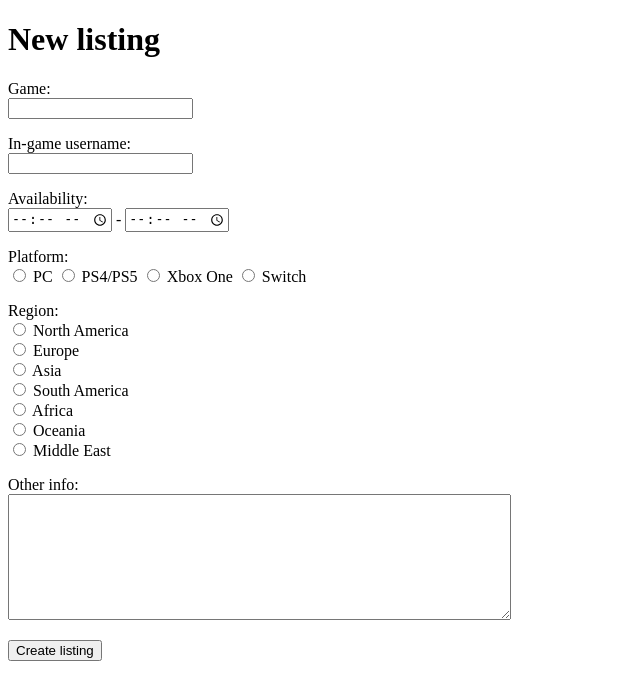
After one commit to Akoivul/FightLink, a Flask app: page /new_item in a window 1280 px wide. The commit adds this page. Shown: the top 700 px of the page, without its empty margins (0-640 px from the left). Run offline with Flask 3, Linux system fonts and the light colour scheme.

Commit message:
Added new item form

```diff
--- a/app.py
+++ b/app.py
@@ -11,6 +11,27 @@ app.secret_key = config.secret_key
 @app.route("/")
 def index():
     return render_template("index.html")
+
+@app.route("/new_item")
+def new_item():
+    return render_template("new_item.html")
+
+@app.route("/create_item", methods=["POST"])
+def create_item():
+    game_name = request.form["game_name"]
+    game_username = request.form["game_username"]
+    availability_start = request.form["availability_start"]
+    availability_end = request.form["availability_end"]
+    platform = request.form["platform"]
+    region = request.form["region"]
+    other_info = request.form["other_info"]
+    user_id = session["user_id"]
+
+    sql = """INSERT INTO items (game_name, game_username, availability_start, availability_end, platform, region, other_info)
+             VALUES (?, ?, ?, ?, ?, ?, ?)"""
+    db.execute(sql, [game_name, game_username, availability_start, availability_end, platform, region, other_info])
+
+    return redirect("/")
 
 @app.route("/register")
 def register():
@@ -42,10 +63,13 @@ def login():
         username = request.form["username"]
         password = request.form["password"]
 
-        sql = "SELECT password_hash FROM users WHERE username = ?"
-        password_hash = db.query(sql, [username])[0][0]
+        sql = "SELECT id, password_hash FROM users WHERE username = ?"
+        result = db.query(sql, [username])[0]
+        user_id = result["id"]
+        password_hash = result["password_hash"]
 
         if check_password_hash(password_hash, password):
+            session["user_id"] = user_id
             session["username"] = username
             return redirect("/")
         else:
@@ -53,5 +77,6 @@ def login():
 
 @app.route("/logout")
 def logout():
+    del session["user_id"]
     del session["username"]
     return redirect("/")
--- a/templates/index.html
+++ b/templates/index.html
@@ -19,6 +19,7 @@
     <a href="/register">Register</a>
     <a href="/logout">Log out</a>
   </p>
+     <a href="/new_item">New listing</a>
 </body>
 
 </html>
--- /dev/null
+++ b/templates/new_item.html
@@ -0,0 +1,50 @@
+<!DOCTYPE html>
+<html>
+
+<head>
+  <title>New listing</title>
+</head>
+
+<body>
+  <h1>New listing</h1>
+  <form action="/create_item" method="post">
+    <p>
+      Game: <br />
+      <input type="text" name="game_name" />
+    </p>
+    <p>
+      In-game username: <br />
+      <input type="text" name="game_username" />
+    </p>
+    <p>
+      Availability: <br />
+      <input type="time" id="availability_start" name="availability_start" required />
+      -
+      <input type="time" id="availability_end" name="availability_end" required />
+    </p>
+    <p>
+      Platform: <br />
+      <input type="radio" name="platform" value="PC" required /> PC
+      <input type="radio" name="platform" value="PS" required /> PS4/PS5
+      <input type="radio" name="platform" value="Xbox" required /> Xbox One
+      <input type="radio" name="platform" value="Switch" required /> Switch
+    </p>
+    <p>
+      Region: <br />
+      <input type="radio" name="region" value="NA" required /> North America<br />
+      <input type="radio" name="region" value="EU" required /> Europe<br />
+      <input type="radio" name="region" value="Asia" required /> Asia<br />
+      <input type="radio" name="region" value="SA" required /> South America<br />
+      <input type="radio" name="region" value="Africa" required /> Africa<br />
+      <input type="radio" name="region" value="Oceania" required /> Oceania<br />
+      <input type="radio" name="region" value="Middle East" required /> Middle East
+    </p>
+    <p>
+      Other info: <br />
+      <textarea rows="8" cols="60"></textarea>
+    </p>
+    <input type="submit" value="Create listing" />
+  </form>
+</body>
+
+</html>
```
Also changed, not shown: schema.sql (+12 -0 lines).
